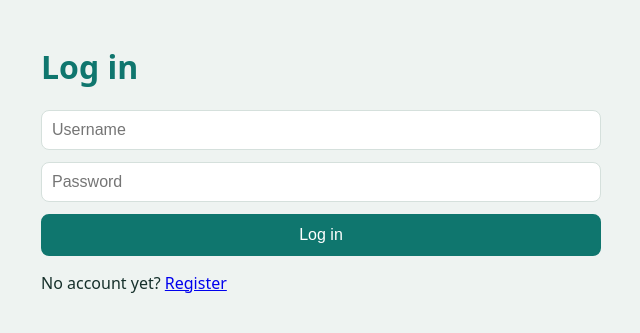
After one commit to daintysteph/habit-tracker, a Flask app: page /login in a window 1280 px wide. The commit adds this page. Shown: the top 333 px of the page, without its empty margins (319-959 px from the left). Run offline with Flask 3, Linux system fonts and the light colour scheme.

Commit message:
Add user logins

```diff
--- a/app.py
+++ b/app.py
@@ -1,9 +1,22 @@
+import os
+import sqlite3
 from datetime import date, timedelta
-from flask import Flask, render_template, redirect, url_for, request
-from database import get_db, init_db
+from functools import wraps
+from flask import Flask, render_template, redirect, url_for, request, session, flash
+from werkzeug.security import generate_password_hash, check_password_hash
+from database import get_db, init_db, add_default_habits
 
 app = Flask(__name__)
+app.secret_key = os.environ.get("SECRET_KEY", "dev-only-change-me")
 init_db()
+
+def login_required(view):
+    @wraps(view)
+    def wrapped(*args, **kwargs):
+        if "user_id" not in session:
+            return redirect(url_for("login"))
+        return view(*args, **kwargs)
+    return wrapped
 
 def get_streak(conn, habit_id):
     rows = conn.execute(
@@ -19,17 +32,35 @@ def get_streak(conn, habit_id):
         current -= timedelta(days=1)
     return streak
 
+def owns_habit(conn, habit_id):
+    row = conn.execute(
+        "SELECT 1 FROM habits WHERE id = ? AND user_id = ?",
+        (habit_id, session["user_id"]),
+    ).fetchone()
+    return row is not None
+
 @app.route("/")
+@login_required
 def home():
     today = date.today()
     week = [today - timedelta(days=i) for i in range(6, -1, -1)]
     conn = get_db()
+    user = conn.execute(
+        "SELECT username FROM users WHERE id = ?", (session["user_id"],)
+    ).fetchone()
+    if user is None:
+        conn.close()
+        session.clear()
+        return redirect(url_for("login"))
     habits = []
-    for h in conn.execute("SELECT * FROM habits").fetchall():
-        rows = conn.execute(
+    rows = conn.execute(
+        "SELECT * FROM habits WHERE user_id = ?", (session["user_id"],)
+    ).fetchall()
+    for h in rows:
+        done_rows = conn.execute(
             "SELECT day FROM completions WHERE habit_id = ?", (h["id"],)
         ).fetchall()
-        done_days = {row["day"] for row in rows}
+        done_days = {row["day"] for row in done_rows}
         habits.append({
             "id": h["id"],
             "name": h["name"],
@@ -44,9 +75,10 @@ def home():
             ],
         })
     conn.close()
-    return render_template("index.html", habits=habits)
+    return render_template("index.html", habits=habits, username=user["username"])
 
 @app.route("/toggle/<int:habit_id>/<day>", methods=["POST"])
+@login_required
 def toggle(habit_id, day):
     try:
         parsed = date.fromisoformat(day)
@@ -55,6 +87,9 @@ def toggle(habit_id, day):
     if parsed > date.today():
         return redirect(url_for("home"))
     conn = get_db()
+    if not owns_habit(conn, habit_id):
+        conn.close()
+        return redirect(url_for("home"))
     exists = conn.execute(
         "SELECT 1 FROM completions WHERE habit_id = ? AND day = ?",
         (habit_id, day),
@@ -74,23 +109,74 @@ def toggle(habit_id, day):
     return redirect(url_for("home"))
 
 @app.route("/add", methods=["POST"])
+@login_required
 def add():
     name = request.form["name"].strip()
     if name:
         conn = get_db()
-        conn.execute("INSERT OR IGNORE INTO habits (name) VALUES (?)", (name,))
+        conn.execute(
+            "INSERT OR IGNORE INTO habits (user_id, name) VALUES (?, ?)",
+            (session["user_id"], name),
+        )
         conn.commit()
         conn.close()
     return redirect(url_for("home"))
 
 @app.route("/delete/<int:habit_id>", methods=["POST"])
+@login_required
 def delete(habit_id):
     conn = get_db()
-    conn.execute("DELETE FROM completions WHERE habit_id = ?", (habit_id,))
-    conn.execute("DELETE FROM habits WHERE id = ?", (habit_id,))
-    conn.commit()
+    if owns_habit(conn, habit_id):
+        conn.execute("DELETE FROM completions WHERE habit_id = ?", (habit_id,))
+        conn.execute("DELETE FROM habits WHERE id = ?", (habit_id,))
+        conn.commit()
     conn.close()
     return redirect(url_for("home"))
 
+@app.route("/register", methods=["GET", "POST"])
+def register():
+    if request.method == "POST":
+        username = request.form["username"].strip()
+        password = request.form["password"]
+        if not username or len(password) < 6:
+            flash("Enter a username and a password of at least 6 characters.")
+        else:
+            conn = get_db()
+            try:
+                cur = conn.execute(
+                    "INSERT INTO users (username, password_hash) VALUES (?, ?)",
+                    (username, generate_password_hash(password)),
+                )
+                add_default_habits(conn, cur.lastrowid)
+                conn.commit()
+                session["user_id"] = cur.lastrowid
+                return redirect(url_for("home"))
+            except sqlite3.IntegrityError:
+                flash("That username is taken.")
+            finally:
+                conn.close()
+    return render_template("register.html")
+
+@app.route("/login", methods=["GET", "POST"])
+def login():
+    if request.method == "POST":
+        username = request.form["username"].strip()
+        password = request.form["password"]
+        conn = get_db()
+        user = conn.execute(
+            "SELECT * FROM users WHERE username = ?", (username,)
+        ).fetchone()
+        conn.close()
+        if user and check_password_hash(user["password_hash"], password):
+            session["user_id"] = user["id"]
+            return redirect(url_for("home"))
+        flash("Wrong username or password.")
+    return render_template("login.html")
+
+@app.route("/logout", methods=["POST"])
+def logout():
+    session.clear()
+    return redirect(url_for("login"))
+
 if __name__ == "__main__":
     app.run(debug=True)
--- a/database.py
+++ b/database.py
@@ -1,32 +1,39 @@
 import sqlite3
 
+DEFAULT_HABITS = ["Exercise", "Reading", "Water", "Food"]
+
 def get_db():
-       conn = sqlite3.connect("habits.db")
-       conn.row_factory = sqlite3.Row
-       return conn
+    conn = sqlite3.connect("habits.db")
+    conn.row_factory = sqlite3.Row
+    return conn
 
 def init_db():
-       conn = get_db()
-       conn.execute(
-           "CREATE TABLE IF NOT EXISTS habits ("
-           "id INTEGER PRIMARY KEY AUTOINCREMENT, "
-           "name TEXT NOT NULL UNIQUE)"
-       )
-       conn.execute(
-           "CREATE TABLE IF NOT EXISTS completions ("
-           "habit_id INTEGER NOT NULL, "
-           "day TEXT NOT NULL, "
-           "PRIMARY KEY (habit_id, day))"
-       )
-       for name in ["Exercise", "Reading", "Water", "Food"]:
-           conn.execute(
-               "INSERT OR IGNORE INTO habits (name) VALUES (?)", (name,))
-       conn.commit()
-       conn.close()
+    conn = get_db()
+    conn.execute(
+        "CREATE TABLE IF NOT EXISTS users ("
+        "id INTEGER PRIMARY KEY AUTOINCREMENT, "
+        "username TEXT NOT NULL UNIQUE, "
+        "password_hash TEXT NOT NULL)"
+    )
+    conn.execute(
+        "CREATE TABLE IF NOT EXISTS habits ("
+        "id INTEGER PRIMARY KEY AUTOINCREMENT, "
+        "user_id INTEGER NOT NULL, "
+        "name TEXT NOT NULL, "
+        "UNIQUE (user_id, name))"
+    )
+    conn.execute(
+        "CREATE TABLE IF NOT EXISTS completions ("
+        "habit_id INTEGER NOT NULL, "
+        "day TEXT NOT NULL, "
+        "PRIMARY KEY (habit_id, day))"
+    )
+    conn.commit()
+    conn.close()
 
-if __name__ == "__main__":
-       init_db()
-       conn = get_db()
-       for row in conn.execute("SELECT * FROM habits"):
-           print(row["id"], row["name"])
-       conn.close()
+def add_default_habits(conn, user_id):
+    for name in DEFAULT_HABITS:
+        conn.execute(
+            "INSERT OR IGNORE INTO habits (user_id, name) VALUES (?, ?)",
+            (user_id, name),
+        )
--- a/static/style.css
+++ b/static/style.css
@@ -101,3 +101,51 @@ button.done {
   border-radius: 8px;
   font-size: 1rem;
 }
+.auth {
+  display: flex;
+  flex-direction: column;
+  gap: 12px;
+}
+
+.auth input {
+  padding: 10px;
+  border: 1px solid #d5e0dc;
+  border-radius: 8px;
+  font-size: 1rem;
+}
+
+.auth button {
+  width: auto;
+  height: auto;
+  padding: 10px;
+  border-radius: 8px;
+  background: #0f766e;
+  border-color: #0f766e;
+  color: white;
+  font-size: 1rem;
+}
+
+.error {
+  color: #b42318;
+}
+.topbar {
+  display: flex;
+  justify-content: space-between;
+  align-items: center;
+}
+
+.topbar form {
+  display: flex;
+  align-items: center;
+  gap: 10px;
+  font-size: 0.9rem;
+  color: #6b7f7a;
+}
+
+.logout {
+  width: auto;
+  height: auto;
+  padding: 6px 12px;
+  border-radius: 8px;
+  font-size: 0.9rem;
+}
--- /dev/null
+++ b/templates/login.html
@@ -0,0 +1,21 @@
+<!DOCTYPE html>
+<html lang="en">
+<head>
+  <meta charset="utf-8">
+  <meta name="viewport" content="width=device-width, initial-scale=1">
+  <title>Log in</title>
+  <link rel="stylesheet" href="{{ url_for('static', filename='style.css') }}">
+</head>
+<body>
+  <h1>Log in</h1>
+  {% for message in get_flashed_messages() %}
+    <p class="error">{{ message }}</p>
+  {% endfor %}
+  <form method="post" class="auth">
+    <input type="text" name="username" placeholder="Username" required>
+    <input type="password" name="password" placeholder="Password" required>
+    <button type="submit">Log in</button>
+  </form>
+  <p>No account yet? <a href="{{ url_for('register') }}">Register</a></p>
+</body>
+</html>
```
Also changed, not shown: templates/index.html (+9 -0 lines), templates/register.html (added, +21 -0 lines).
